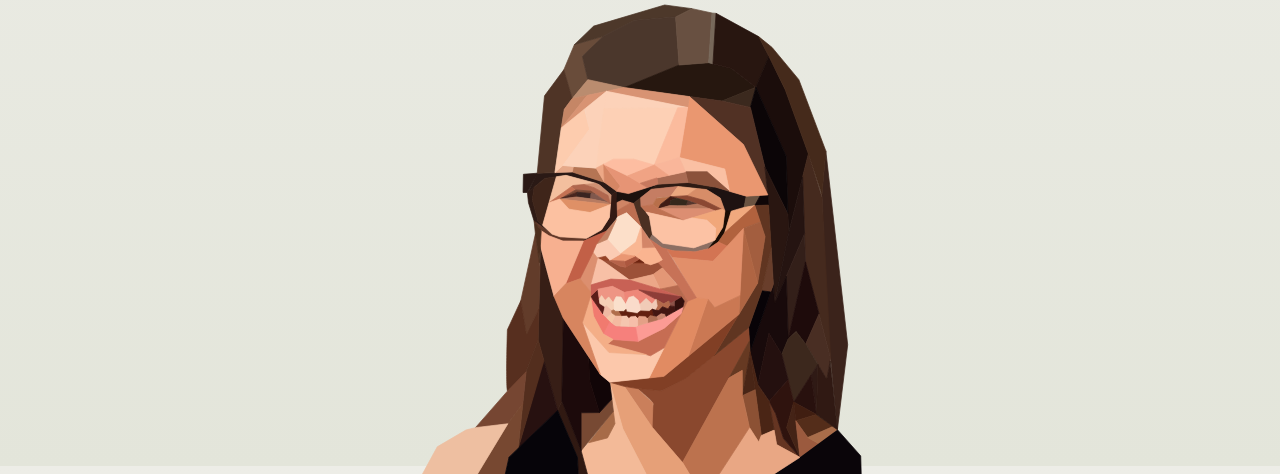
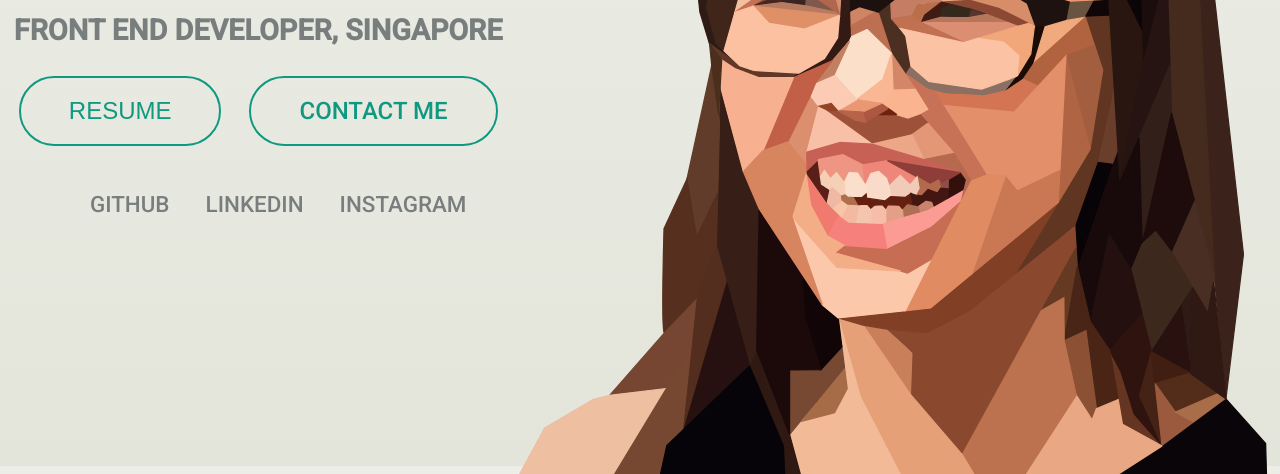
Before and after one commit to heyjiawei/heyjiawei-com, a website: page index.html in a window 1280 px wide. Shown: the part 334-808 px from the top of the page. Drawn offline with Linux system fonts and the light colour scheme.

Commit message:
Fixed portrait issue. TODO: - change to fluid typography - fix svg to the bottom - (optional) add typewriter effect

```diff
--- a/css/main.css
+++ b/css/main.css
@@ -8,7 +8,6 @@ body {
     background: linear-gradient(#edede7, #e3e5da);
     height: inherit;
     display: flex;
-    flex-direction: column;
     justify-content: space-between;
 }
 
@@ -17,6 +16,7 @@ body {
     font-family: 'Roboto', sans-serif;
     color: #787d7d;
     margin: auto 0;
+    padding: 2em 0;
 }
 
 .name {
@@ -67,3 +67,24 @@ body {
 .button:first-child {
     margin-right: 1em;
 }
+
+@media screen and (orientation: portrait) {
+    body {
+        flex-direction: column;
+    }
+}
+
+@media screen and (orientation: landscape) {
+    body {
+        flex-direction: row;
+    }
+
+    svg {
+        min-width: 50%;
+    }
+
+    .about {
+        padding: 0;
+        margin: auto;
+    }
+}
```
